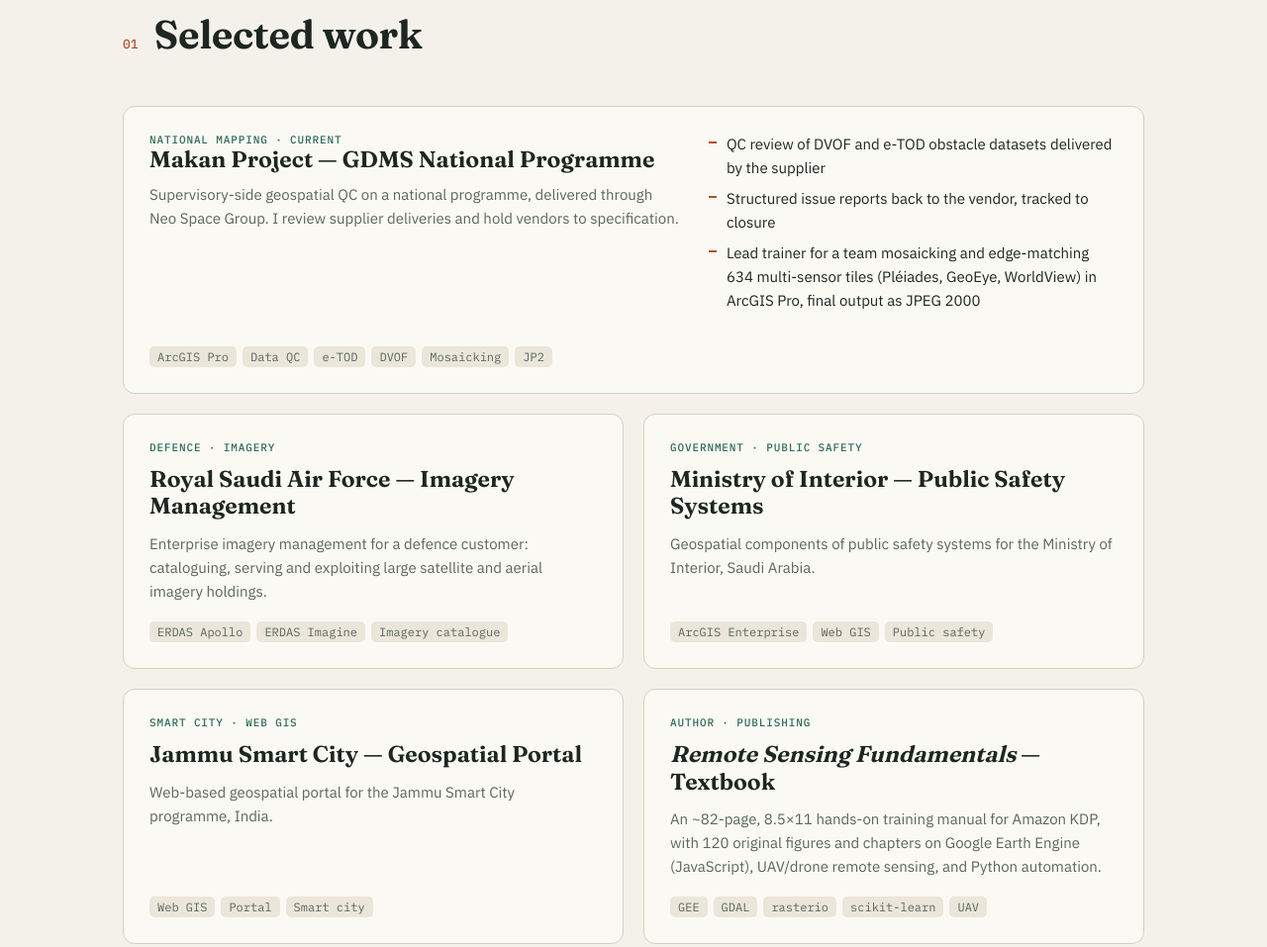
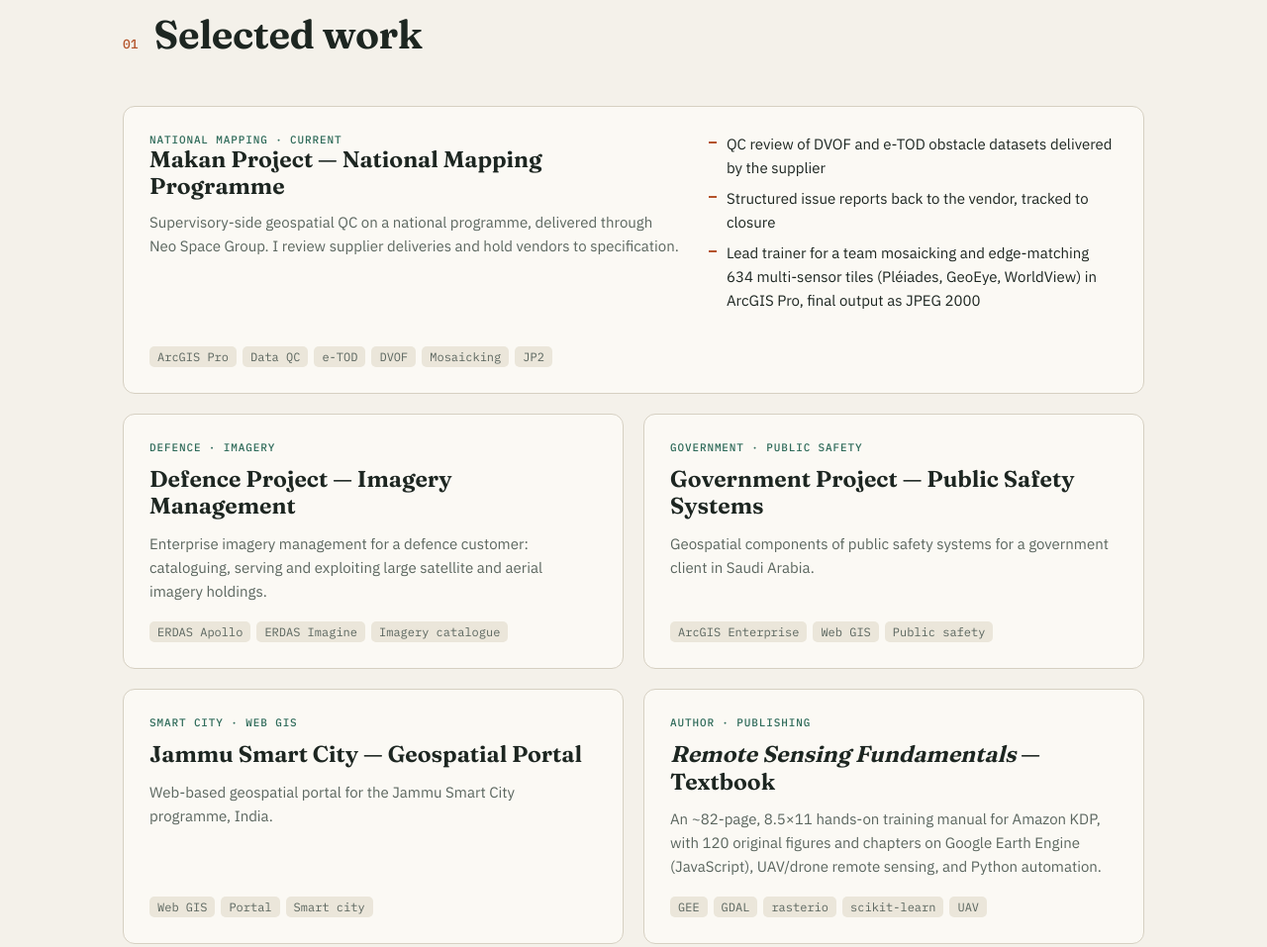
Before and after one commit to kashifrazi338/kashifrazi338.github.io, a plain HTML site: page index.html in a window 1280 px wide. Shown: the part 879-1836 px from the top of the page at 99% size. Drawn offline with Linux system fonts and the light colour scheme.

Commit message:
Use generic client descriptions
Co-Authored-By: Claude Opus 5.5 <noreply@anthropic.com>
Claude-Session: https://claude.ai/code/session_01Ee9PtAUxWdGH5PBFrQX3UV

```diff
--- a/index.html
+++ b/index.html
@@ -171,7 +171,7 @@ footer{padding:28px 0 40px;font:12px "IBM Plex Mono",monospace;color:var(--muted
       <article class="card feature">
         <div>
           <div class="kind">National mapping · Current</div>
-          <h3>Makan Project — GDMS National Programme</h3>
+          <h3>Makan Project — National Mapping Programme</h3>
           <p style="margin-top:10px">Supervisory-side geospatial QC on a national programme, delivered through Neo Space Group. I review supplier deliveries and hold vendors to specification.</p>
         </div>
         <ul>
@@ -184,15 +184,15 @@ footer{padding:28px 0 40px;font:12px "IBM Plex Mono",monospace;color:var(--muted
 
       <article class="card">
         <div class="kind">Defence · Imagery</div>
-        <h3>Royal Saudi Air Force — Imagery Management</h3>
+        <h3>Defence Project — Imagery Management</h3>
         <p>Enterprise imagery management for a defence customer: cataloguing, serving and exploiting large satellite and aerial imagery holdings.</p>
         <div class="tags"><span class="tag">ERDAS Apollo</span><span class="tag">ERDAS Imagine</span><span class="tag">Imagery catalogue</span></div>
       </article>
 
       <article class="card">
         <div class="kind">Government · Public safety</div>
-        <h3>Ministry of Interior — Public Safety Systems</h3>
-        <p>Geospatial components of public safety systems for the Ministry of Interior, Saudi Arabia.</p>
+        <h3>Government Project — Public Safety Systems</h3>
+        <p>Geospatial components of public safety systems for a government client in Saudi Arabia.</p>
         <div class="tags"><span class="tag">ArcGIS Enterprise</span><span class="tag">Web GIS</span><span class="tag">Public safety</span></div>
       </article>
 
@@ -254,7 +254,7 @@ footer{padding:28px 0 40px;font:12px "IBM Plex Mono",monospace;color:var(--muted
       <div class="skill"><h4>Delivery &amp; leadership</h4><div class="tags">
         <span class="tag">PMP</span><span class="tag">Scrum</span><span class="tag">Product ownership</span><span class="tag">Stakeholder mgmt</span><span class="tag">Team training</span></div></div>
       <div class="skill"><h4>Sectors</h4><div class="tags">
-        <span class="tag">Defence</span><span class="tag">National mapping</span><span class="tag">Interior &amp; public safety</span><span class="tag">Smart cities</span></div></div>
+        <span class="tag">Defence</span><span class="tag">National mapping</span><span class="tag">Public safety</span><span class="tag">Smart cities</span></div></div>
     </div>
   </div>
 </section>
```
Also changed, not shown: 1 other file.
